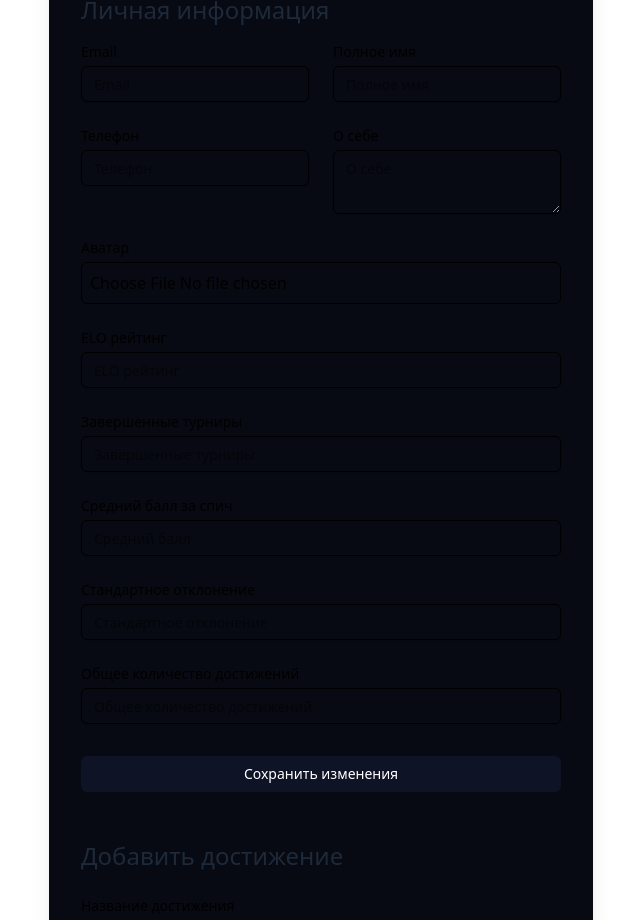
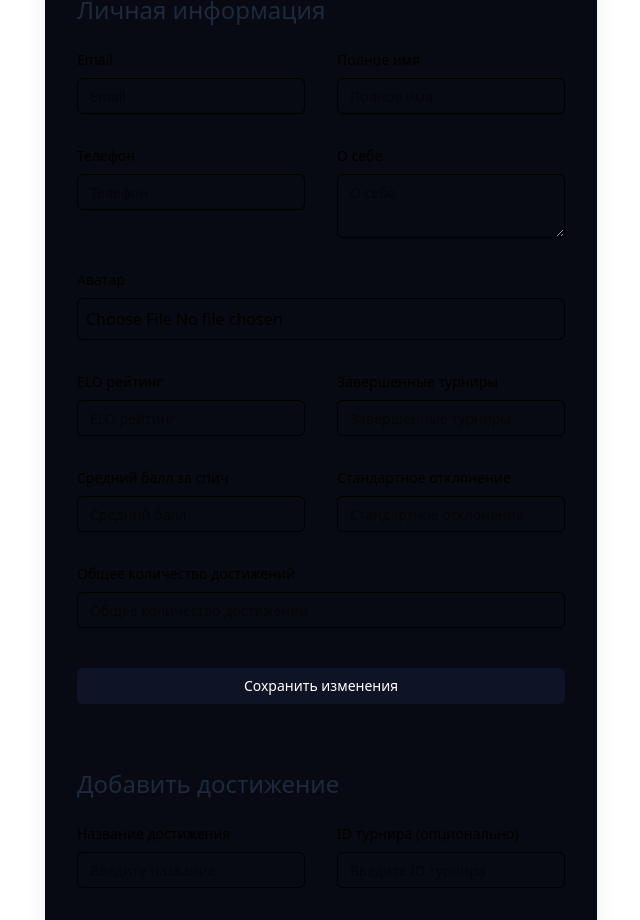
Before and after one commit to ondyyvfx/Qdeb, a Next.js app: page /profile in a window 1280 px wide. Shown: the part 274-1194 px from the top of the page, without its empty margins (319-959 px from the left). Built offline with nearby package versions, Linux system fonts and the light colour scheme.

Commit message:
profile edits

```diff
--- a/app/profile/EditProfileForm.tsx
+++ b/app/profile/EditProfileForm.tsx
@@ -175,8 +175,9 @@ const EditProfileForm = () => {
   };
 
   return (
-    <div className="max-w-4xl mx-auto p-8 space-y-8 bg-background shadow-xl rounded-2xl mt-6">
-      <div className="flex items-center justify-between gap-6 mb-8">
+    <div className="max-w-6xl mx-auto p-8 space-y-12 bg-background shadow-xl rounded-2xl mt-6">
+      {/* Аватар + имя и почта */}
+      <div className="flex items-center gap-8 mb-8">
         {user?.avatar ? (
           <div className="w-24 h-24 relative rounded-full overflow-hidden border border-gray-300">
             <Image
@@ -191,7 +192,7 @@ const EditProfileForm = () => {
             {user?.full_name?.charAt(0).toUpperCase()}
           </div>
         )}
-        <div className="flex-grow">
+        <div>
           <h1 className="text-3xl font-semibold text-gray-800">
             {user?.full_name || "Имя пользователя"}
           </h1>
@@ -199,14 +200,17 @@ const EditProfileForm = () => {
         </div>
       </div>
 
-      <form onSubmit={handleSubmit} className="space-y-8">
+      {/* Основная форма */}
+      <form onSubmit={handleSubmit} className="space-y-10">
         <div>
-          <h2 className="text-2xl font-medium mb-4 text-gray-800">
+          <h2 className="text-2xl font-medium mb-6 text-gray-800">
             Личная информация
           </h2>
-          <div className="grid grid-cols-1 md:grid-cols-2 gap-6">
-            <div>
-              <p className="text-sm text-muted-foreground mb-1">Email</p>
+
+          <div className="grid grid-cols-2 gap-8">
+            {/* Email и Полное имя */}
+            <div className="flex flex-col gap-2">
+              <p className="text-sm text-muted-foreground">Email</p>
               <Input
                 name="email"
                 value={formData.email}
@@ -215,8 +219,9 @@ const EditProfileForm = () => {
                 required
               />
             </div>
-            <div>
-              <p className="text-sm text-muted-foreground mb-1">Полное имя</p>
+
+            <div className="flex flex-col gap-2">
+              <p className="text-sm text-muted-foreground">Полное имя</p>
               <Input
                 name="full_name"
                 value={formData.full_name}
@@ -225,8 +230,10 @@ const EditProfileForm = () => {
                 required
               />
             </div>
-            <div>
-              <p className="text-sm text-muted-foreground mb-1">Телефон</p>
+
+            {/* Телефон и О себе */}
+            <div className="flex flex-col gap-2">
+              <p className="text-sm text-muted-foreground">Телефон</p>
               <Input
                 name="phone"
                 value={formData.phone}
@@ -235,8 +242,9 @@ const EditProfileForm = () => {
                 required
               />
             </div>
-            <div>
-              <p className="text-sm text-muted-foreground mb-1">О себе</p>
+
+            <div className="flex flex-col gap-2">
+              <p className="text-sm text-muted-foreground">О себе</p>
               <Textarea
                 name="description"
                 value={formData.description}
@@ -245,18 +253,22 @@ const EditProfileForm = () => {
                 rows={4}
               />
             </div>
-            <div className="col-span-1 md:col-span-2">
-              <p className="text-sm text-muted-foreground mb-1">Аватар</p>
+
+            {/* Аватар */}
+            <div className="flex flex-col gap-2 col-span-2">
+              <p className="text-sm text-muted-foreground">Аватар</p>
               <input
                 type="file"
                 name="avatar"
                 onChange={handleAvatarChange}
                 accept="image/*"
-                className="border rounded-md p-2 w-full"
+                className="border rounded-md p-2"
               />
             </div>
-            <div className="col-span-1 md:col-span-2">
-              <p className="text-sm text-muted-foreground mb-1">ELO рейтинг</p>
+
+            {/* Остальные поля */}
+            <div className="flex flex-col gap-2">
+              <p className="text-sm text-muted-foreground">ELO рейтинг</p>
               <Input
                 name="elo_rating"
                 value={formData.elo_rating}
@@ -264,8 +276,9 @@ const EditProfileForm = () => {
                 placeholder="ELO рейтинг"
               />
             </div>
-            <div className="col-span-1 md:col-span-2">
-              <p className="text-sm text-muted-foreground mb-1">
+
+            <div className="flex flex-col gap-2">
+              <p className="text-sm text-muted-foreground">
                 Завершенные турниры
               </p>
               <Input
@@ -275,8 +288,9 @@ const EditProfileForm = () => {
                 placeholder="Завершенные турниры"
               />
             </div>
-            <div className="col-span-1 md:col-span-2">
-              <p className="text-sm text-muted-foreground mb-1">
+
+            <div className="flex flex-col gap-2">
+              <p className="text-sm text-muted-foreground">
                 Средний балл за спич
               </p>
               <Input
@@ -286,8 +300,9 @@ const EditProfileForm = () => {
                 placeholder="Средний балл"
               />
             </div>
-            <div className="col-span-1 md:col-span-2">
-              <p className="text-sm text-muted-foreground mb-1">
+
+            <div className="flex flex-col gap-2">
+              <p className="text-sm text-muted-foreground">
                 Стандартное отклонение
               </p>
               <Input
@@ -297,8 +312,9 @@ const EditProfileForm = () => {
                 placeholder="Стандартное отклонение"
               />
             </div>
-            <div className="col-span-1 md:col-span-2">
-              <p className="text-sm text-muted-foreground mb-1">
+
+            <div className="flex flex-col gap-2 col-span-2">
+              <p className="text-sm text-muted-foreground">
                 Общее количество достижений
               </p>
               <Input
@@ -311,6 +327,7 @@ const EditProfileForm = () => {
           </div>
         </div>
 
+        {/* Кнопка сохранить */}
         <Button
           type="submit"
           className="w-full bg-primary text-white hover:bg-primary-dark transition duration-200"
@@ -319,15 +336,18 @@ const EditProfileForm = () => {
         </Button>
       </form>
 
-      <div className="mt-12">
+      {/* Добавление достижения */}
+      <div className="mt-16">
         <h2 className="text-2xl font-medium mb-6 text-gray-800">
           Добавить достижение
         </h2>
-        <form onSubmit={handleAddAchievement} className="space-y-6">
-          <div>
-            <p className="text-sm text-muted-foreground mb-1">
-              Название достижения
-            </p>
+
+        <form
+          onSubmit={handleAddAchievement}
+          className="grid grid-cols-2 gap-8"
+        >
+          <div className="flex flex-col gap-2">
+            <p className="text-sm text-muted-foreground">Название достижения</p>
             <Input
               name="title"
               value={achievementData.title}
@@ -336,8 +356,9 @@ const EditProfileForm = () => {
               required
             />
           </div>
-          <div>
-            <p className="text-sm text-muted-foreground mb-1">
+
+          <div className="flex flex-col gap-2">
+            <p className="text-sm text-muted-foreground">
               ID турнира (опционально)
             </p>
             <Input
@@ -347,12 +368,15 @@ const EditProfileForm = () => {
               placeholder="Введите ID турнира"
             />
           </div>
+
+          <div className="col-span-2">
             <Button
               type="submit"
               className="w-full bg-primary text-white hover:bg-primary-dark transition duration-200"
             >
               Добавить достижение
             </Button>
+          </div>
         </form>
       </div>
     </div>
```
Lines whose indentation alone changed are shown as unchanged.
